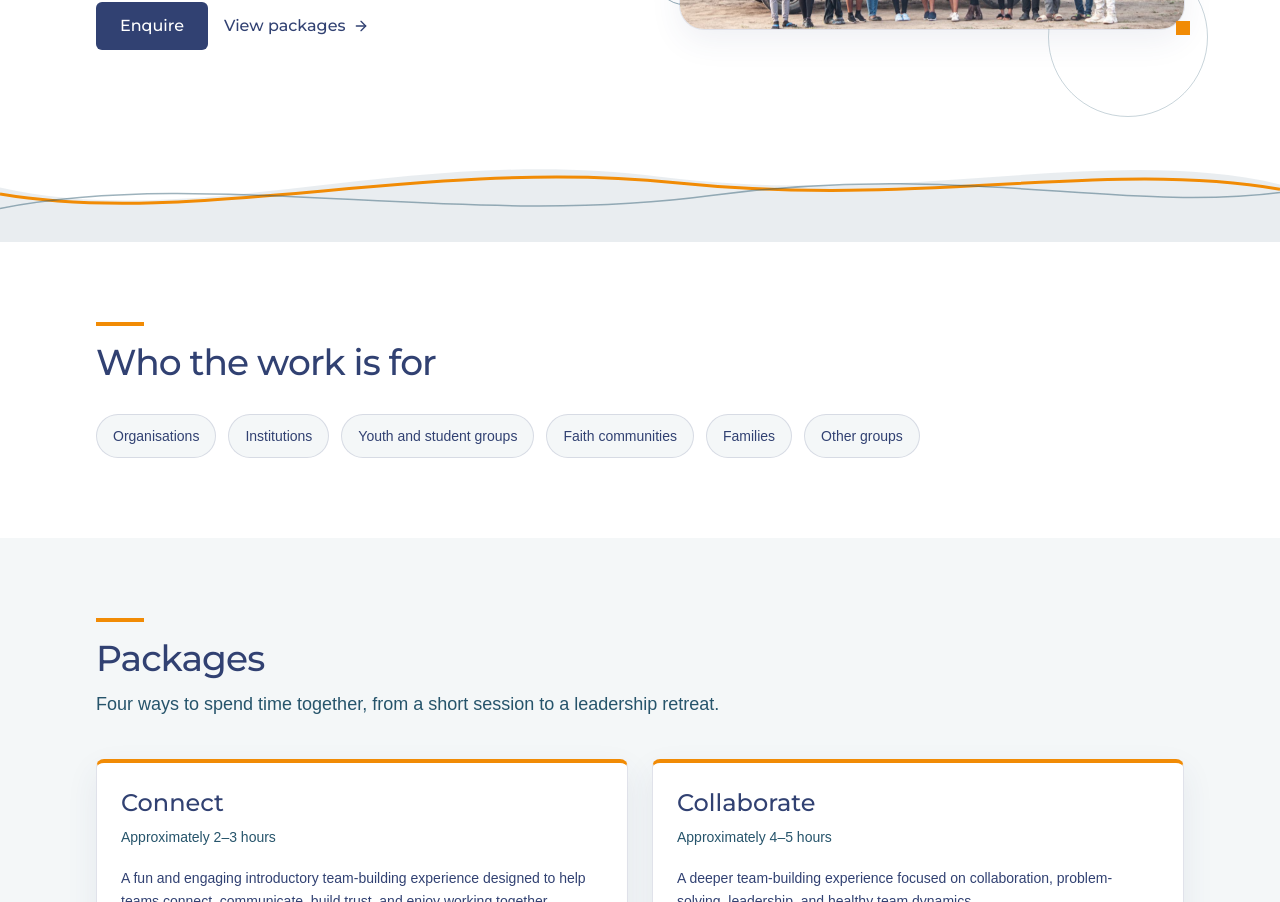
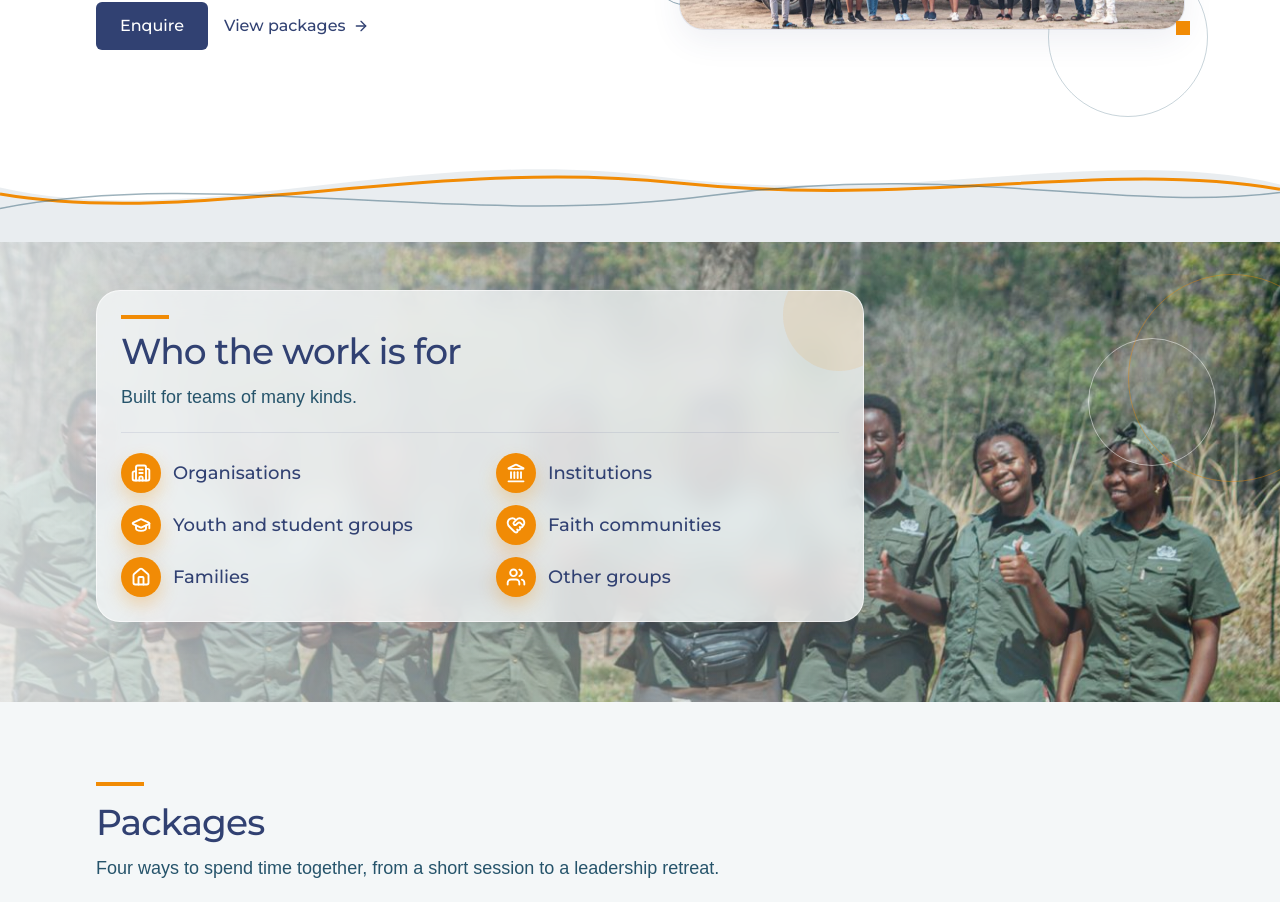
Before and after one commit to dandamiano/Umodzi-Impact-Website, a Next.js app: page / in a window 1280 px wide. Shown: the part 520-1422 px from the top of the page. Built offline with nearby package versions, Linux system fonts and the light colour scheme.

Commit message:
Redesign homepage Audience as a parallax photo section with icon roster.

```diff
--- a/app/globals.css
+++ b/app/globals.css
@@ -99,6 +99,30 @@
   background-size: 15px 15px;
 }
 
+@keyframes audience-orb {
+  from {
+    transform: scale(0.92);
+    opacity: 0;
+  }
+
+  to {
+    transform: none;
+    opacity: 1;
+  }
+}
+
+@keyframes audience-icon-pop {
+  from {
+    transform: scale(0.7);
+    opacity: 0;
+  }
+
+  to {
+    transform: none;
+    opacity: 1;
+  }
+}
+
 @media (prefers-reduced-motion: no-preference) {
   .home-rise {
     animation: home-rise 0.75s cubic-bezier(0.22, 1, 0.36, 1) both;
@@ -112,4 +136,20 @@
     transform-origin: left center;
     animation: home-draw 0.7s cubic-bezier(0.22, 1, 0.36, 1) both;
   }
+
+  .audience-orb {
+    animation: audience-orb 1s cubic-bezier(0.22, 1, 0.36, 1) both;
+  }
+
+  .audience-orb-delay {
+    animation: audience-orb 1.15s cubic-bezier(0.22, 1, 0.36, 1) 0.12s both;
+  }
+
+  .audience-item .audience-icon {
+    animation: audience-icon-pop 0.55s cubic-bezier(0.22, 1, 0.36, 1) both;
+  }
+
+  .audience-parallax {
+    transform: translate3d(0, 0, 0) scale(1.18);
+  }
 }
--- a/app/page.tsx
+++ b/app/page.tsx
@@ -1,12 +1,14 @@
 import type { Metadata } from "next";
 import { ArrowRight } from "lucide-react";
 import Link from "next/link";
+import { AudienceRoster } from "@/components/ui/AudienceRoster";
 import { CallToAction } from "@/components/ui/CallToAction";
 import { ButtonLink } from "@/components/ui/Button";
 import { GalleryImage } from "@/components/ui/GalleryImage";
 import { PackageCard } from "@/components/ui/PackageCard";
 import { PageSection } from "@/components/ui/PageSection";
 import { SectionHeading } from "@/components/ui/SectionHeading";
+import { audienceBackgroundPhoto, audienceItems } from "@/data/audiences";
 import { featuredPhotos, heroPhoto } from "@/data/gallery";
 import { packages } from "@/data/packages";
 import { services } from "@/data/services";
@@ -133,25 +135,13 @@ export default function HomePage() {
         </svg>
       </section>
 
-      <PageSection labelledBy="audiences-heading" className="py-12 sm:py-14">
-        <div className="home-rise">
-          <Accent />
-          <SectionHeading id="audiences-heading" title={homePage.audienceTitle} />
-        </div>
-        <ul className="mt-8 flex flex-wrap gap-3">
-          {homePage.audiences.map((audience, index) => (
-            <li
-              key={audience}
-              className="home-rise"
-              style={{ animationDelay: `${80 + index * 60}ms` }}
-            >
-              <span className="inline-flex min-h-11 items-center rounded-full border border-brand-navy/15 bg-mist px-4 text-sm font-medium">
-                {audience}
-              </span>
-            </li>
-          ))}
-        </ul>
-      </PageSection>
+      <AudienceRoster
+        titleId="audiences-heading"
+        title={homePage.audienceTitle}
+        lede={homePage.audienceLede}
+        items={audienceItems}
+        backgroundPhoto={audienceBackgroundPhoto}
+      />
 
       <PageSection className="bg-mist" labelledBy="packages-heading">
         <div className="home-rise">
--- /dev/null
+++ b/components/ui/AudienceRoster.tsx
@@ -0,0 +1,199 @@
+"use client";
+
+import Image from "next/image";
+import {
+  Building2,
+  GraduationCap,
+  HeartHandshake,
+  Home,
+  Landmark,
+  Users,
+  type LucideIcon,
+} from "lucide-react";
+import { useEffect, useRef } from "react";
+import { Container } from "@/components/ui/Container";
+import { SectionHeading } from "@/components/ui/SectionHeading";
+import type { AudienceIconId, AudienceItem } from "@/data/audiences";
+import type { GalleryItem } from "@/types/content";
+
+const audienceIcons: Record<AudienceIconId, LucideIcon> = {
+  organisations: Building2,
+  institutions: Landmark,
+  youth: GraduationCap,
+  faith: HeartHandshake,
+  families: Home,
+  other: Users,
+};
+
+type AudienceRosterProps = {
+  title: string;
+  titleId: string;
+  lede: string;
+  items: readonly AudienceItem[];
+  backgroundPhoto?: GalleryItem;
+};
+
+function Accent() {
+  return (
+    <span
+      className="home-draw mb-3 block h-1 w-12 bg-brand-orange"
+      aria-hidden="true"
+    />
+  );
+}
+
+export function AudienceRoster({
+  title,
+  titleId,
+  lede,
+  items,
+  backgroundPhoto,
+}: AudienceRosterProps) {
+  const sectionRef = useRef<HTMLElement>(null);
+  const layerRef = useRef<HTMLDivElement>(null);
+
+  useEffect(() => {
+    const section = sectionRef.current;
+    const layer = layerRef.current;
+    if (!section || !layer || !backgroundPhoto) {
+      return;
+    }
+
+    const reduced = window.matchMedia("(prefers-reduced-motion: reduce)").matches;
+    if (reduced) {
+      layer.style.transform = "translate3d(0, 0, 0) scale(1.1)";
+      return;
+    }
+
+    let frame = 0;
+
+    const update = () => {
+      const rect = section.getBoundingClientRect();
+      const view = window.innerHeight || 1;
+      const progress = (view - rect.top) / (view + rect.height);
+      const clamped = Math.min(1, Math.max(0, progress));
+      const y = (clamped - 0.5) * 180;
+      layer.style.transform = `translate3d(0, ${y}px, 0) scale(1.2)`;
+    };
+
+    const onScroll = () => {
+      cancelAnimationFrame(frame);
+      frame = requestAnimationFrame(update);
+    };
+
+    update();
+    window.addEventListener("scroll", onScroll, { passive: true });
+    window.addEventListener("resize", onScroll);
+
+    return () => {
+      cancelAnimationFrame(frame);
+      window.removeEventListener("scroll", onScroll);
+      window.removeEventListener("resize", onScroll);
+    };
+  }, [backgroundPhoto]);
+
+  if (items.length === 0) {
+    return null;
+  }
+
+  return (
+    <section
+      ref={sectionRef}
+      aria-labelledby={titleId}
+      className="audience-section relative isolate overflow-hidden pb-16 pt-10 sm:pb-20 sm:pt-12"
+    >
+      {backgroundPhoto ? (
+        <div
+          aria-hidden="true"
+          className="pointer-events-none absolute inset-0 -z-10 overflow-hidden"
+        >
+          <div
+            ref={layerRef}
+            className="audience-parallax absolute inset-x-0 -top-[22%] h-[145%] w-full will-change-transform"
+          >
+            <Image
+              src={backgroundPhoto.src}
+              alt=""
+              width={backgroundPhoto.width}
+              height={backgroundPhoto.height}
+              sizes="100vw"
+              className="h-full w-full object-cover object-[center_30%]"
+            />
+          </div>
+          {/* Soft brand wash — keeps photo visible */}
+          <div className="absolute inset-0 bg-brand-teal/20" />
+          {/* Readable left rail; open photo on the right */}
+          <div className="absolute inset-0 bg-gradient-to-r from-mist/85 via-mist/35 to-transparent sm:from-mist/80 sm:via-mist/25" />
+          {/* Handoff into Packages (bg-mist) */}
+          {/* <div className="absolute inset-x-0 bottom-0 h-28 bg-gradient-to-t from-mist via-mist/70 to-transparent sm:h-36" /> */}
+        </div>
+      ) : (
+        <div aria-hidden="true" className="absolute inset-0 -z-10 bg-mist" />
+      )}
+
+      <div
+        aria-hidden="true"
+        className="audience-orb pointer-events-none absolute -right-10 top-8 size-40 rounded-full border border-brand-orange/40 sm:-right-14 sm:size-52"
+      />
+      <div
+        aria-hidden="true"
+        className="audience-orb-delay pointer-events-none absolute right-6 top-24 size-24 rounded-full border border-paper/50 sm:right-16 sm:size-32"
+      />
+
+      <Container className="relative">
+        <div className="home-rise relative max-w-3xl overflow-hidden rounded-[1.5rem] border border-paper/60 bg-mist/80 p-5 shadow-soft backdrop-blur-md sm:p-6">
+          <div
+            aria-hidden="true"
+            className="pointer-events-none absolute -right-8 -top-8 size-28 rounded-full bg-brand-orange/10"
+          />
+          <Accent />
+          <SectionHeading id={titleId} title={title} lede={lede} />
+
+          <ul className="mt-5 grid grid-cols-1 gap-x-8 gap-y-3 border-t border-brand-navy/10 pt-5 sm:grid-cols-2">
+            {items.map((item, index) => {
+              const Icon = audienceIcons[item.icon];
+
+              return (
+                <li
+                  key={item.label}
+                  className="audience-item home-rise group flex items-center gap-3"
+                  style={{ animationDelay: `${90 + index * 70}ms` }}
+                >
+                  <span className="audience-icon inline-flex size-10 shrink-0 items-center justify-center rounded-full bg-brand-orange text-paper shadow-[0_8px_18px_rgb(241_139_5_/_0.28)] motion-safe:transition-transform motion-safe:duration-300 group-hover:scale-110">
+                    <Icon aria-hidden="true" className="size-5" strokeWidth={2.25} />
+                  </span>
+                  <span className="relative min-w-0 font-display text-base font-medium leading-snug text-brand-navy sm:text-lg">
+                    {item.label}
+                    <span
+                      aria-hidden="true"
+                      className="absolute inset-x-0 -bottom-0.5 h-px origin-left scale-x-0 bg-brand-orange motion-safe:transition-transform motion-safe:duration-300 group-hover:scale-x-100"
+                    />
+                  </span>
+                </li>
+              );
+            })}
+          </ul>
+        </div>
+      </Container>
+
+      {/* <svg
+        aria-hidden="true"
+        viewBox="0 0 1440 88"
+        preserveAspectRatio="none"
+        className="absolute inset-x-0 bottom-0 z-[1] block h-12 w-full sm:h-16"
+      >
+        <path
+          d="M0 40C220 72 460 8 740 36C1020 64 1240 12 1440 44V88H0Z"
+          className="fill-mist"
+        />
+        <path
+          d="M0 48C240 78 480 18 760 42C1040 66 1260 22 1440 50"
+          fill="none"
+          strokeWidth="2"
+          vectorEffect="non-scaling-stroke"
+          className="stroke-brand-orange/70"
+        />
+      </svg> */}
+    </section>
+  );
+}
--- /dev/null
+++ b/data/audiences.ts
@@ -0,0 +1,27 @@
+import { galleryItems } from "@/data/gallery";
+import type { GalleryItem } from "@/types/content";
+
+export type AudienceIconId =
+  | "organisations"
+  | "institutions"
+  | "youth"
+  | "faith"
+  | "families"
+  | "other";
+
+export type AudienceItem = {
+  label: string;
+  icon: AudienceIconId;
+};
+
+export const audienceItems: readonly AudienceItem[] = [
+  { label: "Organisations", icon: "organisations" },
+  { label: "Institutions", icon: "institutions" },
+  { label: "Youth and student groups", icon: "youth" },
+  { label: "Faith communities", icon: "faith" },
+  { label: "Families", icon: "families" },
+  { label: "Other groups", icon: "other" },
+] as const;
+
+export const audienceBackgroundPhoto: GalleryItem | undefined =
+  galleryItems.find((photo) => photo.src === "/photos/IMG_9762.jpg");
--- a/lib/constants.ts
+++ b/lib/constants.ts
@@ -16,14 +16,7 @@ export const homePage = {
   headline: "More than a day of games.",
   lede: "Umodzi Impact is a Malawi-based professional team-building service provider.",
   audienceTitle: "Who the work is for",
-  audiences: [
-    "Organisations",
-    "Institutions",
-    "Youth and student groups",
-    "Faith communities",
-    "Families",
-    "Other groups",
-  ],
+  audienceLede: "Built for teams of many kinds.",
   packagesLede: "Four ways to spend time together, from a short session to a leadership retreat.",
   servicesLede: "Book a complete retreat, or choose the parts you need.",
   approach:
```
